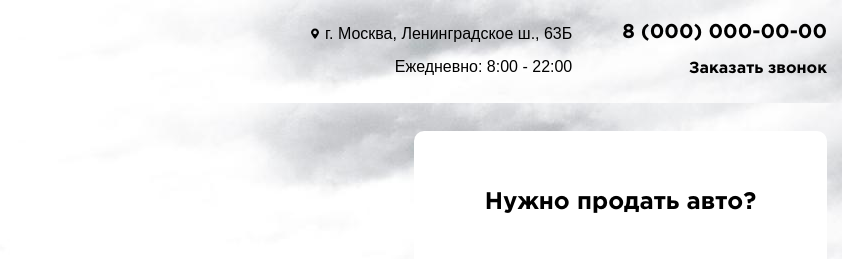
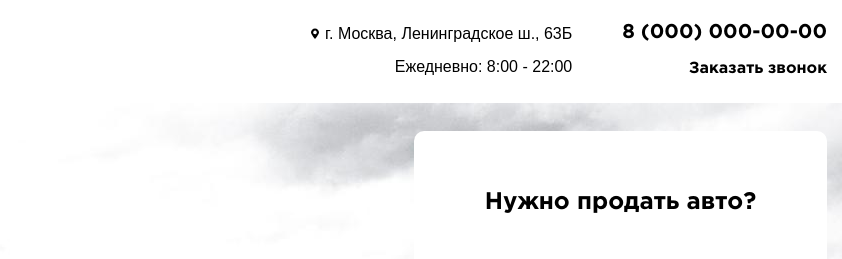
Before and after one commit to Ilya-Detkov/Site2, a plain HTML site: page index.html in a window 1280 px wide. Shown: the top 259 px of the page, 438-1280 px from the left. Drawn offline with Linux system fonts and the light colour scheme; files whose address does not match are found by name.

Commit message:
Add files via upload

```diff
--- a/styles/styles.css
+++ b/styles/styles.css
@@ -130,7 +130,6 @@ select {
 
 .header {
   padding: 22px 0;
-  background: url(../img/main-bg1.jpg) no-repeat top center;
 }
 .wrapper {
   max-width: 1310px;
```
